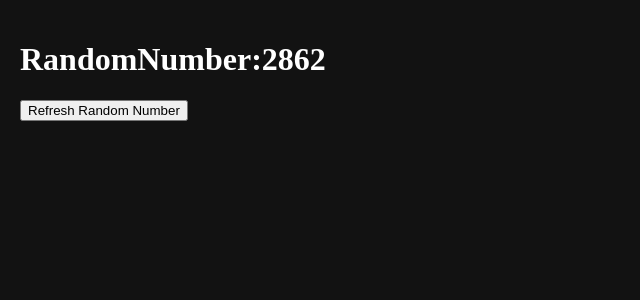
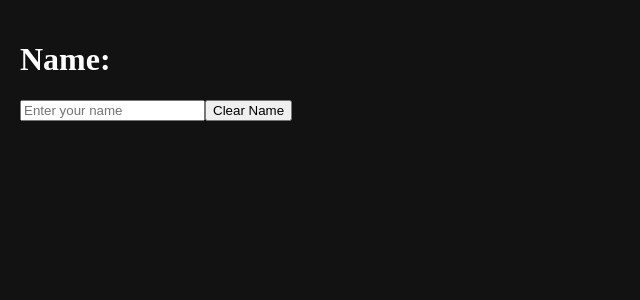
Before and after one commit to DylanIz/ReactTraining, a React (Vite) app in the folder ReactUpskill/react-demo/: page / in a window 1280 px wide. Shown: the top 300 px of the page, without its empty margins (0-640 px from the left). Built offline with nearby package versions, Linux system fonts and the light colour scheme.

Commit message:
LocalStorage with useEffect

```diff
--- a/ReactUpskill/react-demo/src/App.tsx
+++ b/ReactUpskill/react-demo/src/App.tsx
@@ -1,6 +1,6 @@
 import { useEffect, useState } from "react";
 import "./App.css";
-import CallbackTwo from "./Components/CallbackTwo";
+import CallbackThree from "./Components/CallbackThree";
 
 const App = () => {
   useEffect(() => {
@@ -10,7 +10,7 @@ const App = () => {
   return (
     <>
       <div className="app-container">
-        <CallbackTwo></CallbackTwo>
+        <CallbackThree></CallbackThree>
       </div>
     </>
   );
--- /dev/null
+++ b/ReactUpskill/react-demo/src/Components/CallbackThree.tsx
@@ -0,0 +1,38 @@
+import React, { useEffect } from "react";
+
+type Props = {};
+
+const CallbackThree = (props: Props) => {
+  const [name, setName] = React.useState(() => {
+    const initialName = localStorage.getItem("name") || "";
+    return initialName;
+  });
+
+  useEffect(() => {
+    localStorage.setItem("name", JSON.stringify(name));
+  }, [name]);
+
+  const handleChange = (e: React.ChangeEvent<HTMLInputElement>) => {
+    setName(e.target.value);
+  };
+
+  const clearName = () => {
+    setName("");
+    localStorage.removeItem("name");
+  };
+
+  return (
+    <div>
+      <h1>Name:{name}</h1>
+      <input
+        type="text"
+        value={name}
+        onChange={handleChange}
+        placeholder="Enter your name"
+      />
+      <button onClick={clearName}>Clear Name</button>
+    </div>
+  );
+};
+
+export default CallbackThree;
```
Also changed, not shown: ReactUpskill/react-demo/src/OldComponents/CallbackTwo.tsx (renamed from ReactUpskill/react-demo/src/Components/CallbackTwo.tsx).
